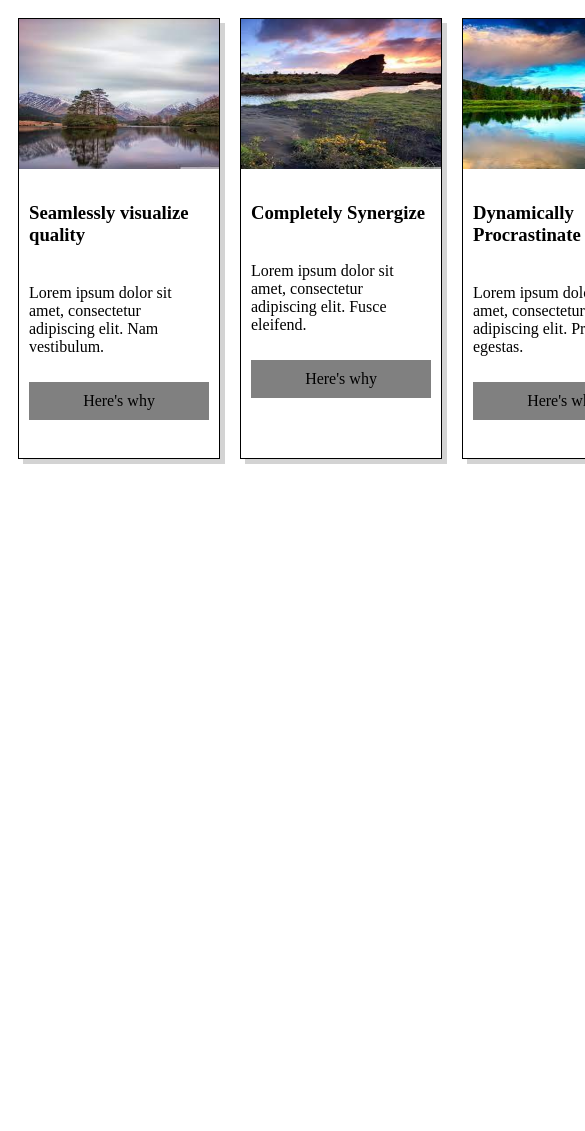
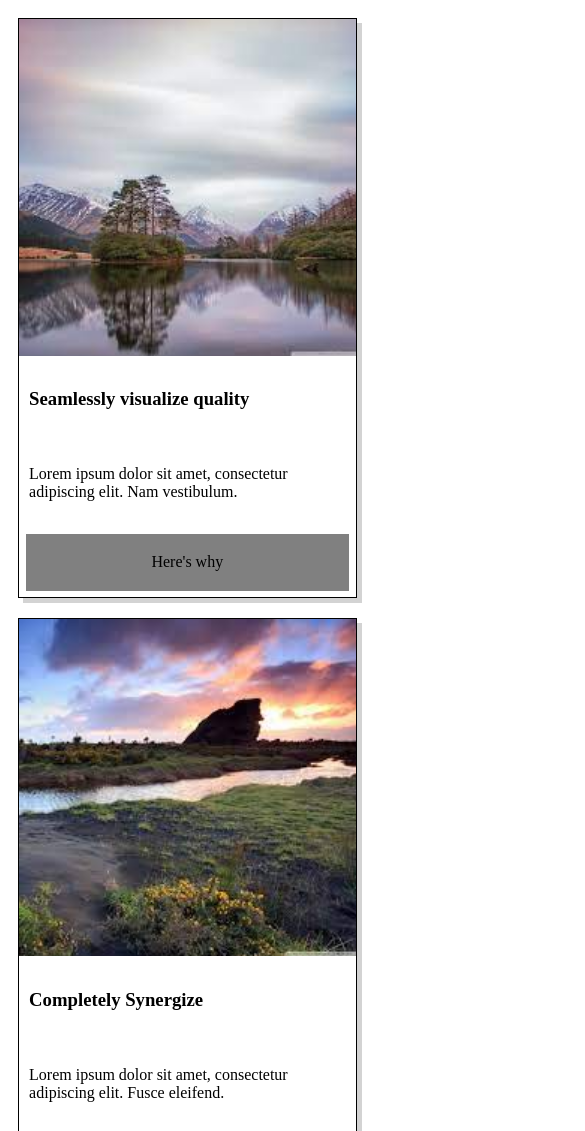
Before and after one commit to smitkoli18ce5005/MDP_Card_Website, a plain HTML site: page pages/index.html in a window 390 px wide. Shown: the top 1131 px of the page, 585 px wide, since content can reach past the window. Before the commit the page ends 844 px from the top, so only its background shows below. Drawn offline with Linux system fonts and the light colour scheme.

Commit message:
Added resposive element for mobile device

```diff
--- a/pages/index.html
+++ b/pages/index.html
@@ -11,65 +11,87 @@
             flex-direction: row;
         }
         .card{
-            width: 200px;
+            display: flex;
+            flex-direction: column;
+            width: 15%;
+            height: 600px;
             border: 1px solid black;
             margin: 10px;
             box-shadow: 5px 5px rgb(211, 211, 211);
         }
-        .card > h3,p {
-            padding: 10px;
+        .image{
+            width: 100%;
+            height: 30%;
         }
-        img{
-            width: 200px;
-            height: 150px;
+        .image > img{
+            width: 100%;
+            height: 100%;
+            object-fit: cover;
+        }
+        .heading{
+            padding: 3%;
+            height: 10%;
+        }
+        .para{
+            height: 30%;
+            padding: 3%;
         }
         .button{
             background-color: grey;
             color: black;
-            margin: 10px;
+            margin: 2%;
         }
         .button > p{
-            padding: 10px;
+            padding: 1%;
             text-align: center;
+        }
+        @media screen and (max-width: 480px) {
+            .main-flex-box{
+                flex-direction: column;
+            }
+            .card{
+                width: 90%;
+                height: fit-content;
+            }
         }
     </style>
 </head>
 <body>
     <div class="main-flex-box">
         <div class="card">
-            <img src="../assets/1.jpg" alt="1">
-            <h3>Seamlessly visualize quality</h3>
-            <p>Lorem ipsum dolor sit amet, consectetur adipiscing elit. Nam vestibulum.</p>
+            <div class="image"><img src="../assets/1.jpg" alt="1"></div>
+            <div class="heading"><h3>Seamlessly visualize quality</h3></div>
+            <div class="para"><p>Lorem ipsum dolor sit amet, consectetur adipiscing elit. Nam vestibulum.</p></div>
             <div class="button"><p>Here's why</p></div>
         </div>
         <div class="card">
-            <img src="../assets/2.jpg" alt="2">
-            <h3>Completely Synergize</h3>
-            <p>Lorem ipsum dolor sit amet, consectetur adipiscing elit. Fusce eleifend.</p>
+            <div class="image"><img src="../assets/2.jpg" alt="2"></div>
+            <div class="heading"><h3>Completely Synergize</h3></div>
+            <div class="para"><p>Lorem ipsum dolor sit amet, consectetur adipiscing elit. Fusce eleifend.</p></div>
             <div class="button"><p>Here's why</p></div>
         </div>
         <div class="card">
-            <img src="../assets/3.jpg" alt="3">
-            <h3>Dynamically Procrastinate</h3>
-            <p>Lorem ipsum dolor sit amet, consectetur adipiscing elit. Praesent egestas.</p>
+            <div class="image"><img src="../assets/3.jpg" alt="3"></div>
+            <div class="heading"><h3>Dynamically Procrastinate</h3></div>
+            <div class="para"><p>Lorem ipsum dolor sit amet, consectetur adipiscing elit. Praesent egestas.</p></div>
             <div class="button"><p>Here's why</p></div>
         </div>
         <div class="card">
-            <img src="../assets/4.jpg" alt="4">
-            <h3>Best in class</h3>
-            <p>Lorem ipsum dolor sit amet, consectetur adipiscing elit. Sed in.</p>
+            <div class="image"><img src="../assets/4.jpg" alt="4"></div>
+            <div class="heading"><h3>Best in class</h3></div>
+            <div class="para"><p>Lorem ipsum dolor sit amet, consectetur adipiscing elit. Sed in.</p></div>
             <div class="button"><p>Here's why</p></div>
         </div>
         <div class="card">
-            <img src="../assets/5.jpg" alt="5">
-            <h3>Dynamically innovative suppy chains</h3>
-            <p>Lorem ipsum dolor sit amet, consectetur adipiscing elit. Cras ultricies.</p>
+            <div class="image"><img src="../assets/5.jpg" alt="5"></div>
+            <div class="heading"><h3>Dynamically innovative suppy chains</h3></div>
+            <div class="para"><p>Lorem ipsum dolor sit amet, consectetur adipiscing elit. Cras ultricies.</p></div>
             <div class="button"><p>Here's why</p></div>
         </div>
         <div class="card">
-            <img src="../assets/6.jpg" alt="6">
-            <h3>Sanity check</h3>
-            <p>Lorem ipsum dolor sit amet, consectetur adipiscing elit. Quisque a.</p>
+            <div class="image"><img src="../assets/6.jpg" alt="6"></div>
+            <div class="heading"><h3>Sanity check</h3></div>
+            <div class="para"><p>Lorem ipsum dolor sit amet, consectetur adipiscing elit. Quisque a.</p></div>
             <div class="button"><p>Here's why</p></div>
         </div>
     </div>
```
